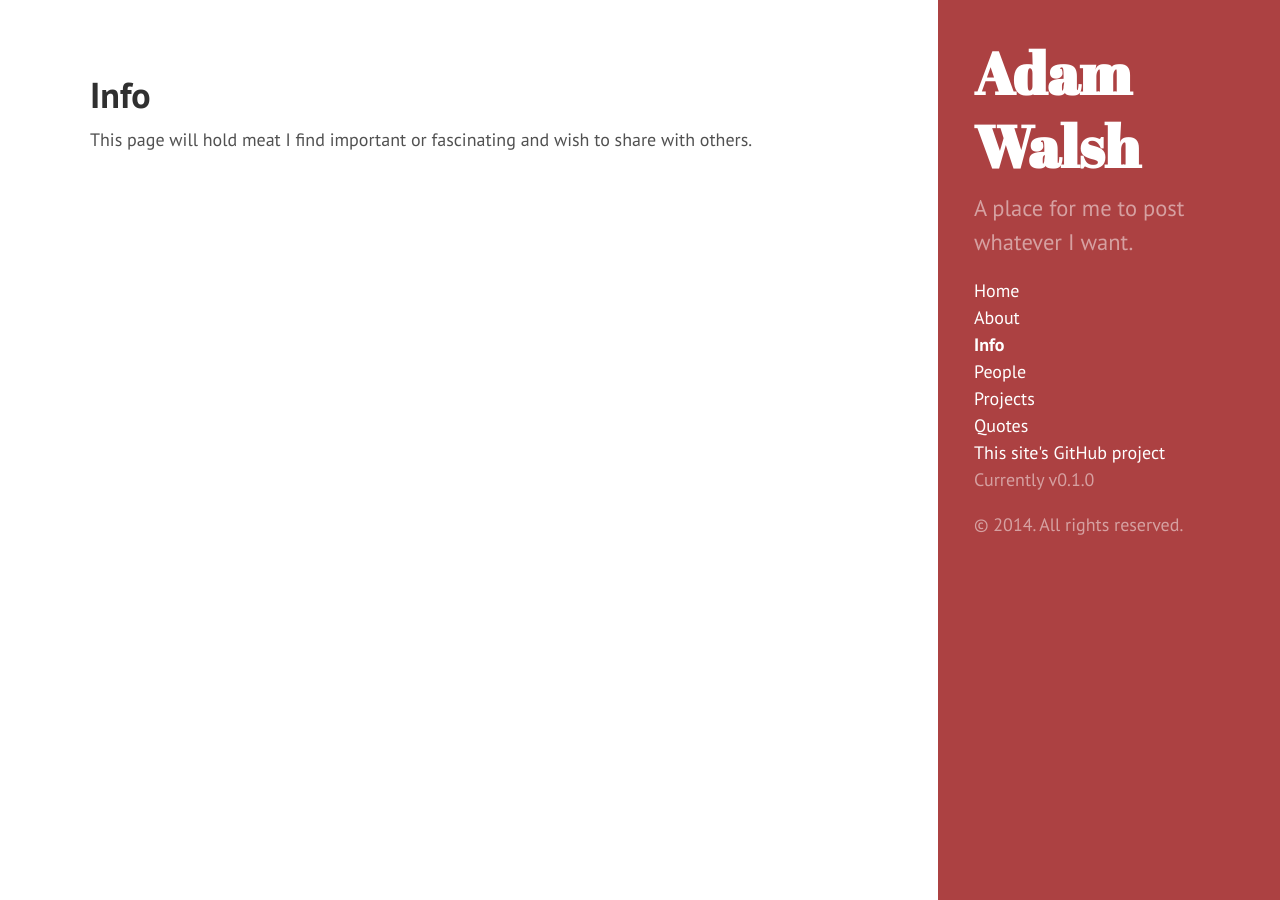
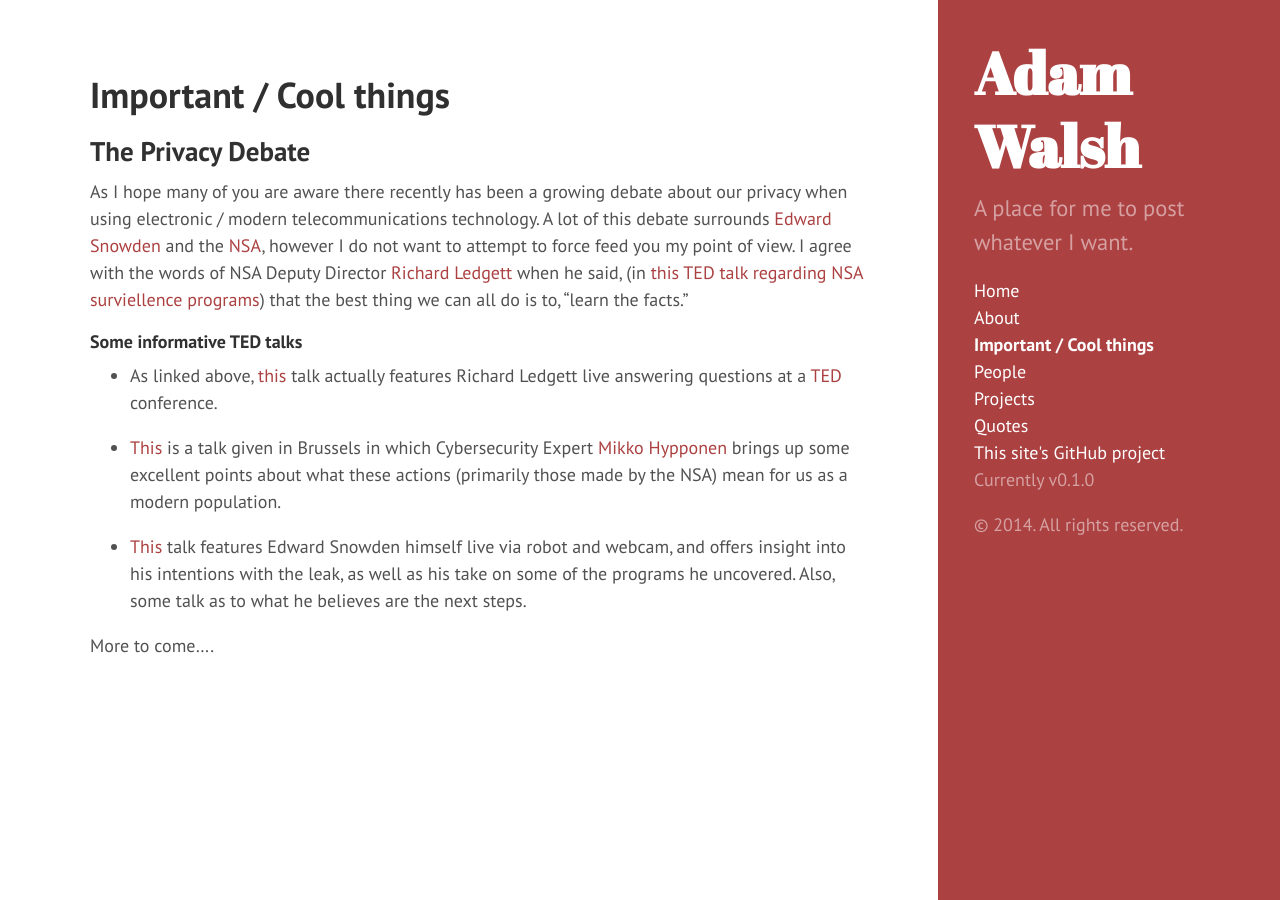
Before and after one commit to walshie4/walshie4.github.io, a Jekyll site: the page built from info.md, in a window 1280 px wide. Built offline with Jekyll 4.4.1, drawn with Linux system fonts in a browser that asks for light colours; Markdown is read by kramdown in place of the engine named in the settings.

Commit message:
Changed title of info page and added some of the vast amount of good info on the NSA / surviellence scandals

```diff
--- a/info.md
+++ b/info.md
@@ -1,5 +1,26 @@
 ---
 layout: page-sidebar
-title: Info
+title: Important / Cool things
 ---
-This page will hold meat I find important or fascinating and wish to share with others.
+##The Privacy Debate
+As I hope many of you are aware there recently has been a growing debate about our privacy when using electronic
+ / modern telecommunications technology. A lot of this debate surrounds [Edward Snowden](http://en.wikipedia.org/wiki/Edward_Snowden)
+ and the [NSA](http://en.wikipedia.org/wiki/National_Security_Agency), however I do not want to attempt to
+ force feed you my point of view. I agree with the words of NSA Deputy Director [Richard Ledgett](http://en.wikipedia.org/wiki/Richard_Ledgett)
+ when he said, (in [this TED talk regarding NSA surviellence programs](http://www.ted.com/talks/richard_ledgett_the_nsa_responds_to_edward_snowden_s_ted_talk))
+ that the best thing we can all do is to, "learn the facts."
+
+####Some informative TED talks
+* As linked above, [this](http://www.ted.com/talks/richard_ledgett_the_nsa_responds_to_edward_snowden_s_ted_talk) talk
+actually features Richard Ledgett live answering questions at a [TED](http://www.ted.com/) conference.
+
+* [This](http://www.ted.com/talks/mikko_hypponen_how_the_nsa_betrayed_the_world_s_trust_time_to_act) is a talk given in
+ Brussels in which Cybersecurity Expert [Mikko Hypponen](http://www.ted.com/talks/mikko_hypponen_how_the_nsa_betrayed_the_world_s_trust_time_to_act)
+ brings up some excellent points about what these actions (primarily those made by the NSA) mean for us as a
+ modern population.
+
+* [This](http://www.ted.com/talks/edward_snowden_here_s_how_we_take_back_the_internet) talk features Edward Snowden
+ himself live via robot and webcam, and offers insight into his intentions with the leak, as well as his take on
+ some of the programs he uncovered. Also, some talk as to what he believes are the next steps.
+
+More to come....
```
